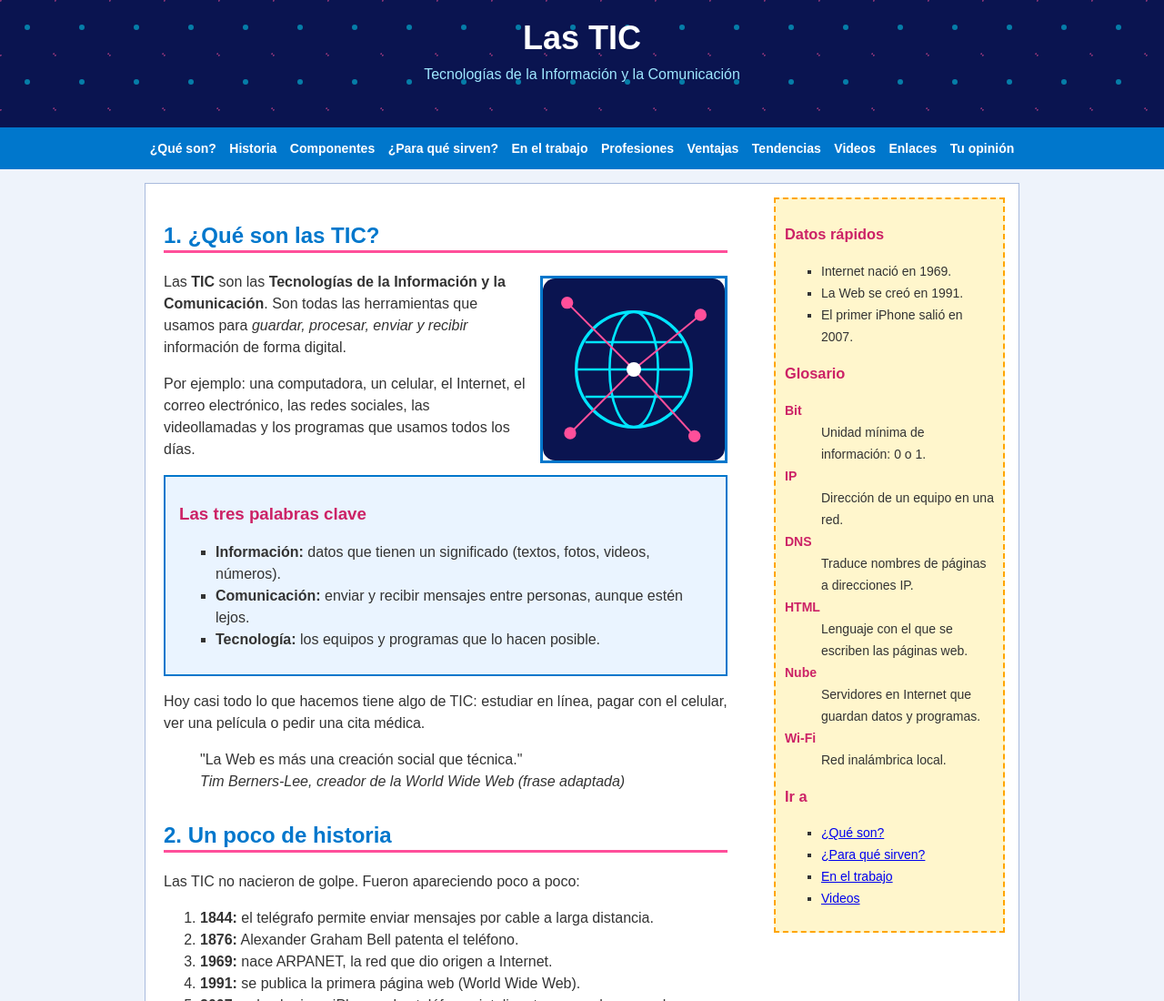
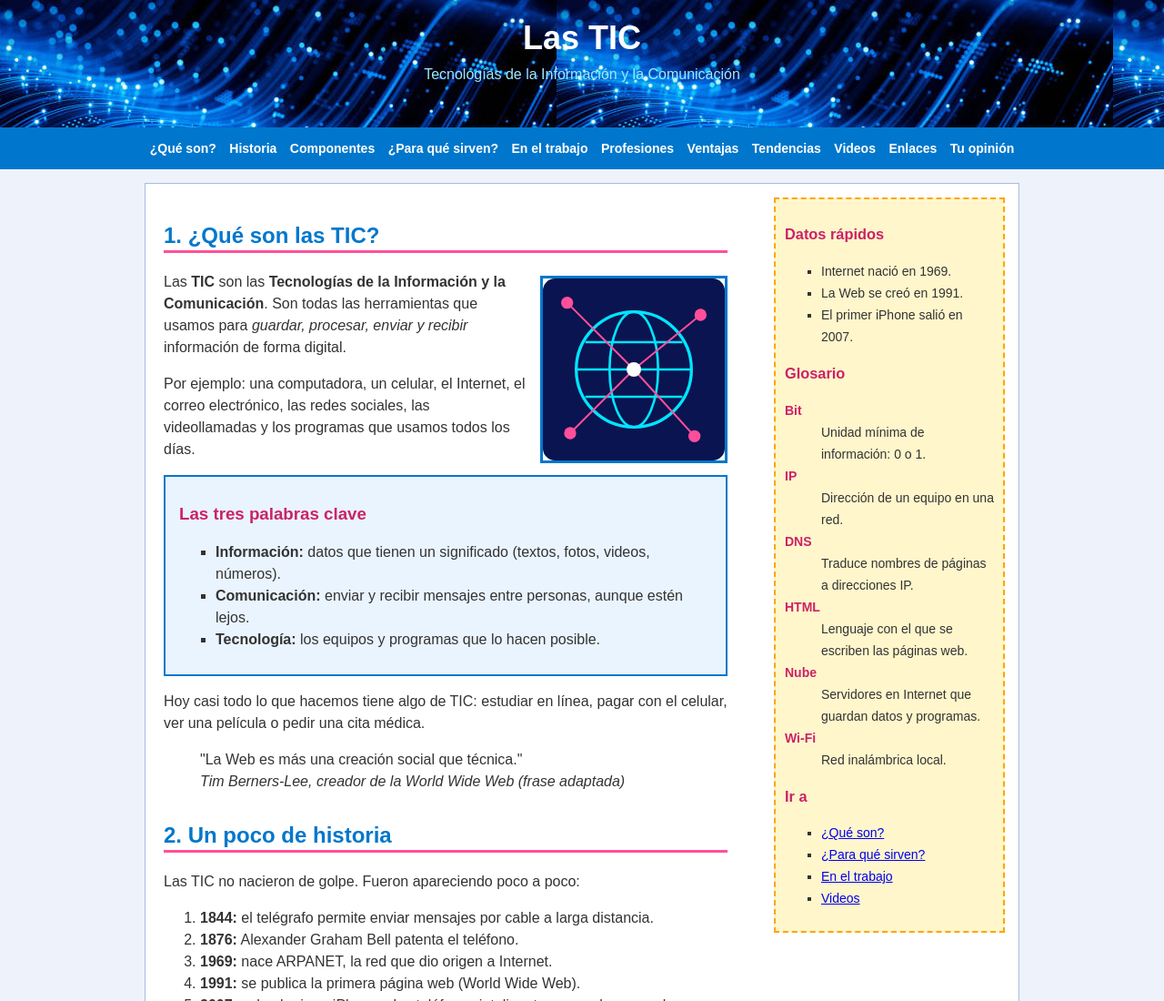
Before and after one commit to JoaquinFernandez-code/TIC, a plain HTML site: page index.html in a window 1280 px wide. Shown: the top 1100 px of the page at 91% size. Drawn offline with Linux system fonts and the light colour scheme.

Commit message:
Update style.css

```diff
--- a/style.css
+++ b/style.css
@@ -9,7 +9,7 @@ body {
 
 /* Capitulo 16: imagen de fondo en la cabecera */
 header {
-  background-image: url("images/fondo.svg");
+  background-image: url("fondo.jpg");
   background-repeat: repeat;
   color: white;
   text-align: center;
```
